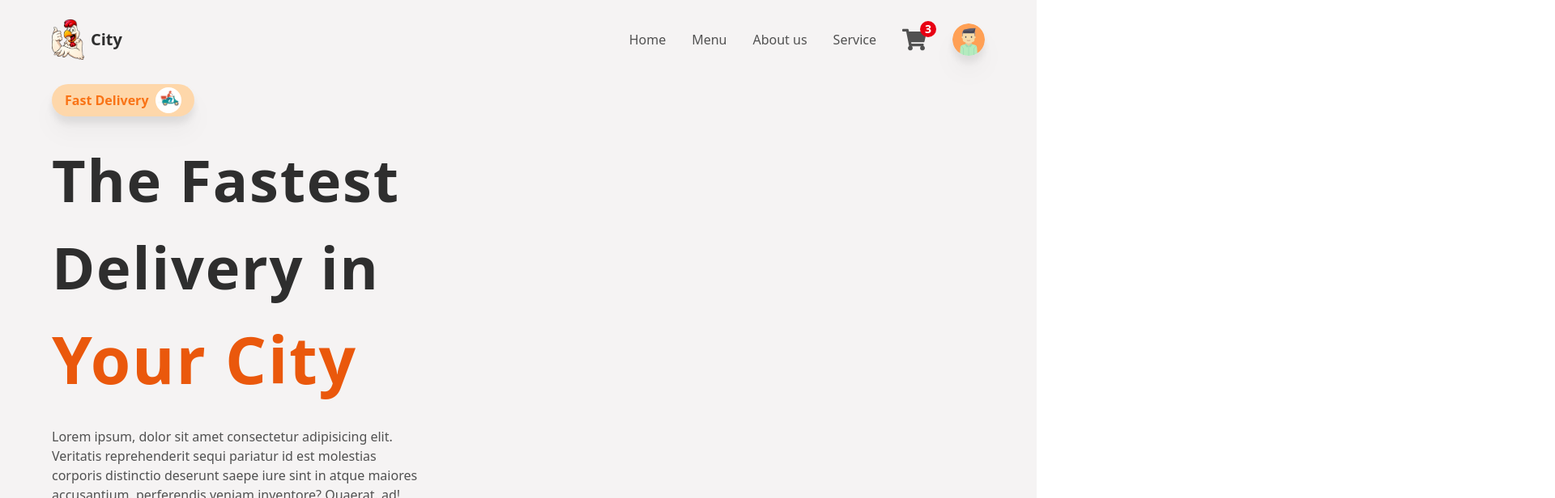
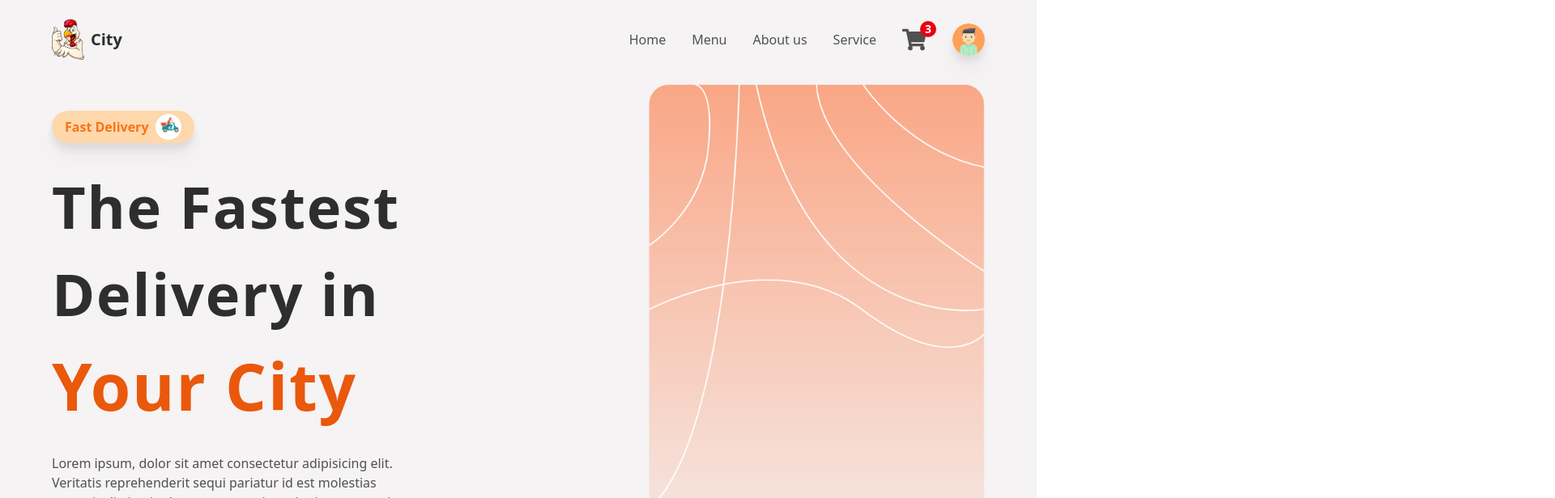
Before and after one commit to aziv7/twcss-food-app, a React (Create React App) app: page / in a window 1280 px wide. Shown: the top 616 px of the page at 81% size, 1920 px wide, since content can reach past the window. Built offline with nearby package versions, Linux system fonts and the light colour scheme.

Commit message:
hero section

```diff
--- /dev/null
+++ b/src/components/HomeContainer.jsx
@@ -0,0 +1,58 @@
+import React from 'react';
+import HeroBg from '../img/heroBg.png';
+
+import Delivery from '../img/delivery.png';
+
+const HomeContainer = () => {
+  return (
+    <section className='grid grid-cols-1 lg:grid-cols-2 gap-2 w-full '>
+      <div className='py-2 flex-1 flex flex-col items-start justify-center gap-6'>
+        <div className='duration-500 transition-all cursor-pointer hover:-translate-y-3 flex items-center justify-center gap-2 bg-orange-200 px-4  py-1 rounded-full drop-shadow-xl'>
+          <p className=' text-base text-orange-500 font-semibold'>
+            Fast Delivery
+          </p>
+          <div className='w-8 h-8 bg-white rounded-full overflow-hidden'>
+            <img
+              src={Delivery}
+              className='w-full h-full object-contain'
+              alt='delivery'
+            />
+          </div>
+        </div>
+        <p className='text-[2rem] font-bold tracking-wide text-headingColor lg:text-[4.5rem]'>
+          The Fastest Delivery in{' '}
+          <span className='text-orange-600 text-[3rem] lg:text-[5rem]'>
+            Your City
+          </span>
+        </p>
+        <p className='text-center md:text-left text-base text-textColor lg:w-[80%]'>
+          Lorem ipsum, dolor sit amet consectetur adipisicing elit. Veritatis
+          reprehenderit sequi pariatur id est molestias corporis distinctio
+          deserunt saepe iure sint in atque maiores accusantium, perferendis
+          veniam inventore? Quaerat, ad!
+        </p>
+        <button
+          className='bg-gradient-to-br
+      from-orange-400 to-orange-600
+      w-full md:w-auto
+      px-4 py-2 rounded-lg hover:shadow-lg transition-all ease-in-out duration-150'
+          type='button'
+        >
+          Order Now
+        </button>
+      </div>
+      <div className='py-2 flex-1'>
+        <div className='w-full flex items-center  '>
+          <img
+            src={HeroBg}
+            className='h-420 w-full lg:w-auto lg:h-650 ml-auto'
+            alt='hero-bg'
+          />
+          <div className='w-full h-full absolute flex items-center justify-center'></div>
+        </div>
+      </div>
+    </section>
+  );
+};
+
+export default HomeContainer;
--- a/src/components/MainContainer.jsx
+++ b/src/components/MainContainer.jsx
@@ -1,44 +1,11 @@
 import React from 'react';
-import Delivery from '../img/delivery.png';
+
+import HomeContainer from './HomeContainer';
+
 const MainContainer = () => {
   return (
-    <div className='grid grid-cols-1 lg:grid-cols-2 gap-2'>
-      <div className='py-2 flex-1 flex flex-col items-start justify-center gap-6'>
-        <div className='duration-500 transition-all cursor-pointer hover:-translate-y-3 flex items-center justify-center gap-2 bg-orange-200 px-4  py-1 rounded-full drop-shadow-xl'>
-          <p className=' text-base text-orange-500 font-semibold'>
-            Fast Delivery
-          </p>
-          <div className='w-8 h-8 bg-white rounded-full overflow-hidden'>
-            <img
-              src={Delivery}
-              className='w-full h-full object-contain'
-              alt='delivery'
-            />
-          </div>
-        </div>
-        <p className='text-[2rem] font-bold tracking-wide text-headingColor lg:text-[4.5rem]'>
-          The Fastest Delivery in{' '}
-          <span className='text-orange-600 text-[3rem] lg:text-[5rem]'>
-            Your City
-          </span>
-        </p>
-        <p className='text-center md:text-left text-base text-textColor lg:w-[80%]'>
-          Lorem ipsum, dolor sit amet consectetur adipisicing elit. Veritatis
-          reprehenderit sequi pariatur id est molestias corporis distinctio
-          deserunt saepe iure sint in atque maiores accusantium, perferendis
-          veniam inventore? Quaerat, ad!
-        </p>
-        <button
-          className='bg-gradient-to-br
-          from-orange-400 to-orange-600
-          w-full md:w-auto
-          px-4 py-2 rounded-lg hover:shadow-lg transition-all ease-in-out duration-150'
-          type='button'
-        >
-          Order Now
-        </button>
-      </div>
-      <div className='py-2 flex-1'></div>
+    <div className='w-full h-auto flex flex-col items-center justify-center'>
+      <HomeContainer />
     </div>
   );
 };
--- a/src/components/index.js
+++ b/src/components/index.js
@@ -1,3 +1,4 @@
 export { default as Header } from './Header';
 export { default as MainContainer } from './MainContainer';
 export { default as CreateItem } from './CreateItem';
+export { default as HomeContainer } from './HomeContainer';
--- a/src/index.css
+++ b/src/index.css
@@ -12,4 +12,5 @@
 
 html,body{
   scroll-behavior: smooth;
+  overflow-x: hidden;
 }
--- a/tailwind.config.js
+++ b/tailwind.config.js
@@ -12,6 +12,7 @@ module.exports = {
         370: '370px',
         420: '420px',
         510: '510px',
+        650: '650px',
         600: '600px',
         685: '685px',
         800: '800px',
```
